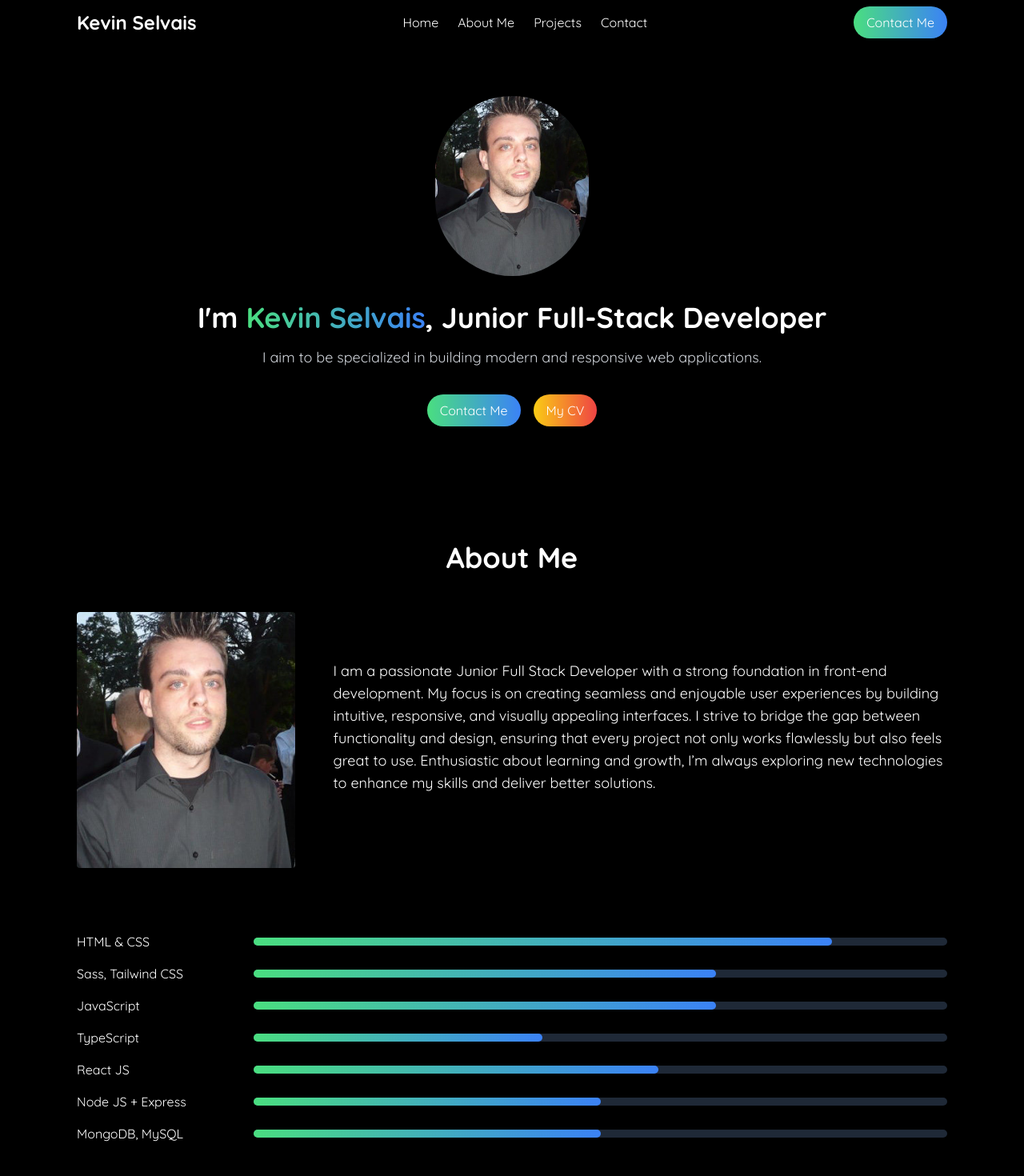
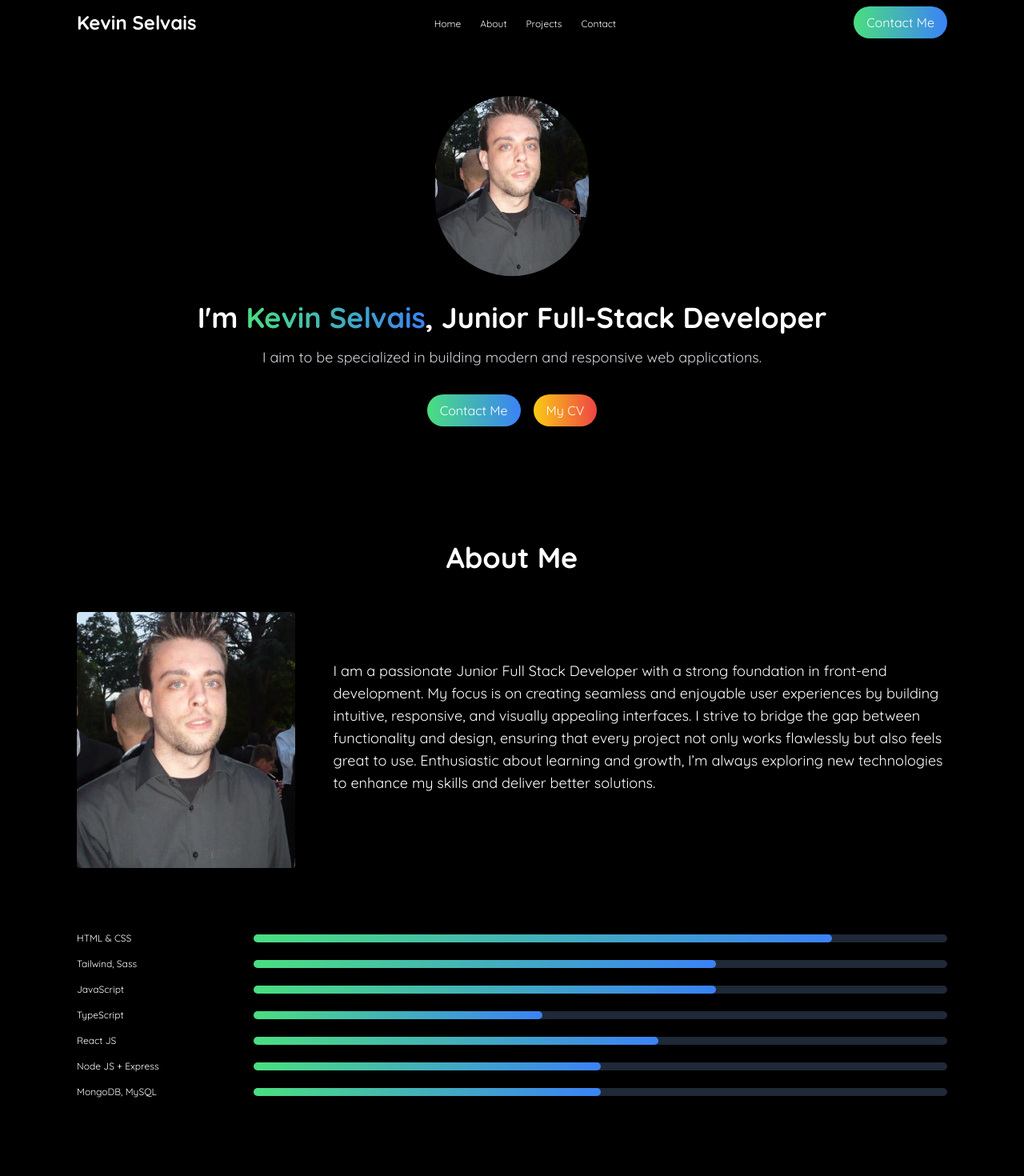
Before and after one commit to Kalzone99/portfolio, a React (Vite) app: page / in a window 1280 px wide. Shown: the top 1470 px of the page at 80% size. Built offline with nearby package versions, Linux system fonts and the light colour scheme.

Commit message:
responsive troubleshoot

```diff
--- a/src/Components/About.jsx
+++ b/src/Components/About.jsx
@@ -25,7 +25,7 @@ const About = () => {
         </div>
         <div className="space-y-4 mt-20">
           <div className="flex items-center space-x-10">
-            <label htmlFor="htmlandcss" className="w-2/12">
+            <label htmlFor="htmlandcss" className="w-2/12 sm:text-xs">
               HTML & CSS
             </label>
             <div className="grow bg-gray-800 rounded-full h-2.5">
@@ -33,17 +33,15 @@ const About = () => {
             </div>
           </div>
           <div className="flex items-center space-x-10">
-            <label htmlFor="Sass" className="w-2/12">
-              Sass, Tailwind CSS
+            <label htmlFor="Sass" className="w-2/12 sm:text-xs">
+              Tailwind, Sass
             </label>
             <div className="grow bg-gray-800 rounded-full h-2.5">
               <div className="bg-gradient-to-r from-green-400 to-blue-500 h-2.5 rounded-full transform transition-transform duration-300 hover:scale-105 w-8/12"></div>
             </div>
           </div>
           <div className="flex items-center space-x-10">
-            <label
-              htmlFor="javascript"
-              className="w-2/12 text-base sm:text-sm md:text-base">
+            <label htmlFor="javascript" className="w-2/12 sm:text-xs">
               JavaScript
             </label>
             <div className="grow bg-gray-800 rounded-full h-2.5">
@@ -51,7 +49,7 @@ const About = () => {
             </div>
           </div>
           <div className="flex items-center space-x-10">
-            <label htmlFor="TypeScript" className="w-2/12">
+            <label htmlFor="TypeScript" className="w-2/12 sm:text-xs">
               TypeScript
             </label>
             <div className="grow bg-gray-800 rounded-full h-2.5">
@@ -59,7 +57,7 @@ const About = () => {
             </div>
           </div>
           <div className="flex items-center space-x-10">
-            <label htmlFor="reactjs" className="w-2/12">
+            <label htmlFor="reactjs" className="w-2/12 sm:text-xs">
               React JS
             </label>
             <div className="grow bg-gray-800 rounded-full h-2.5">
@@ -67,7 +65,7 @@ const About = () => {
             </div>
           </div>
           <div className="flex items-center space-x-10">
-            <label htmlFor="nodejs" className="w-2/12">
+            <label htmlFor="nodejs" className="w-2/12 sm:text-xs">
               Node JS + Express
             </label>
             <div className="grow bg-gray-800 rounded-full h-2.5">
@@ -76,7 +74,7 @@ const About = () => {
           </div>
 
           <div className="flex items-center space-x-10">
-            <label htmlFor="Mongo" className="w-2/12">
+            <label htmlFor="Mongo" className="w-2/12 sm:text-xs">
               MongoDB, MySQL
             </label>
             <div className="grow bg-gray-800 rounded-full h-2.5">
--- a/src/Components/Navbar.jsx
+++ b/src/Components/Navbar.jsx
@@ -4,16 +4,16 @@ const Navbar = () => {
       <div className="container py-2 flex justify-center md:justify-between items-center">
         <div className="text-2xl font-bold hidden md:inline">Kevin Selvais</div>
         <div className="space-x-6">
-          <a href="#home" className="hover:text-gray-400">
+          <a href="#home" className="hover:text-gray-400 sm:text-xs">
             Home
           </a>
-          <a href="#about" className="hover:text-gray-400">
-            About Me
+          <a href="#about" className="hover:text-gray-400 sm:text-xs">
+            About
           </a>
-          <a href="#projects" className="hover:text-gray-400">
+          <a href="#projects" className="hover:text-gray-400 sm:text-xs">
             Projects
           </a>
-          <a href="#contact" className="hover:text-gray-400">
+          <a href="#contact" className="hover:text-gray-400 sm:text-xs">
             Contact
           </a>
         </div>
```
